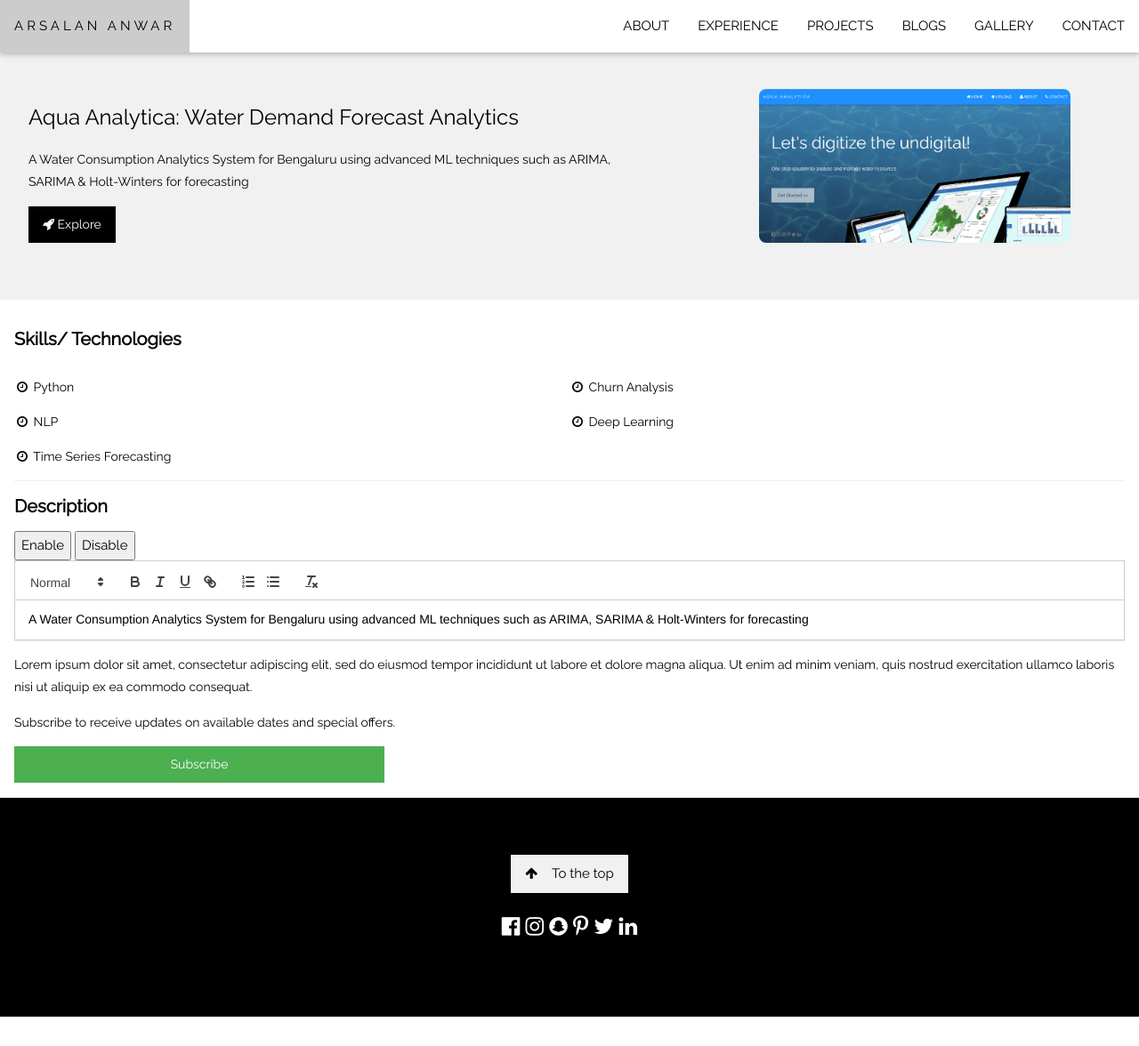
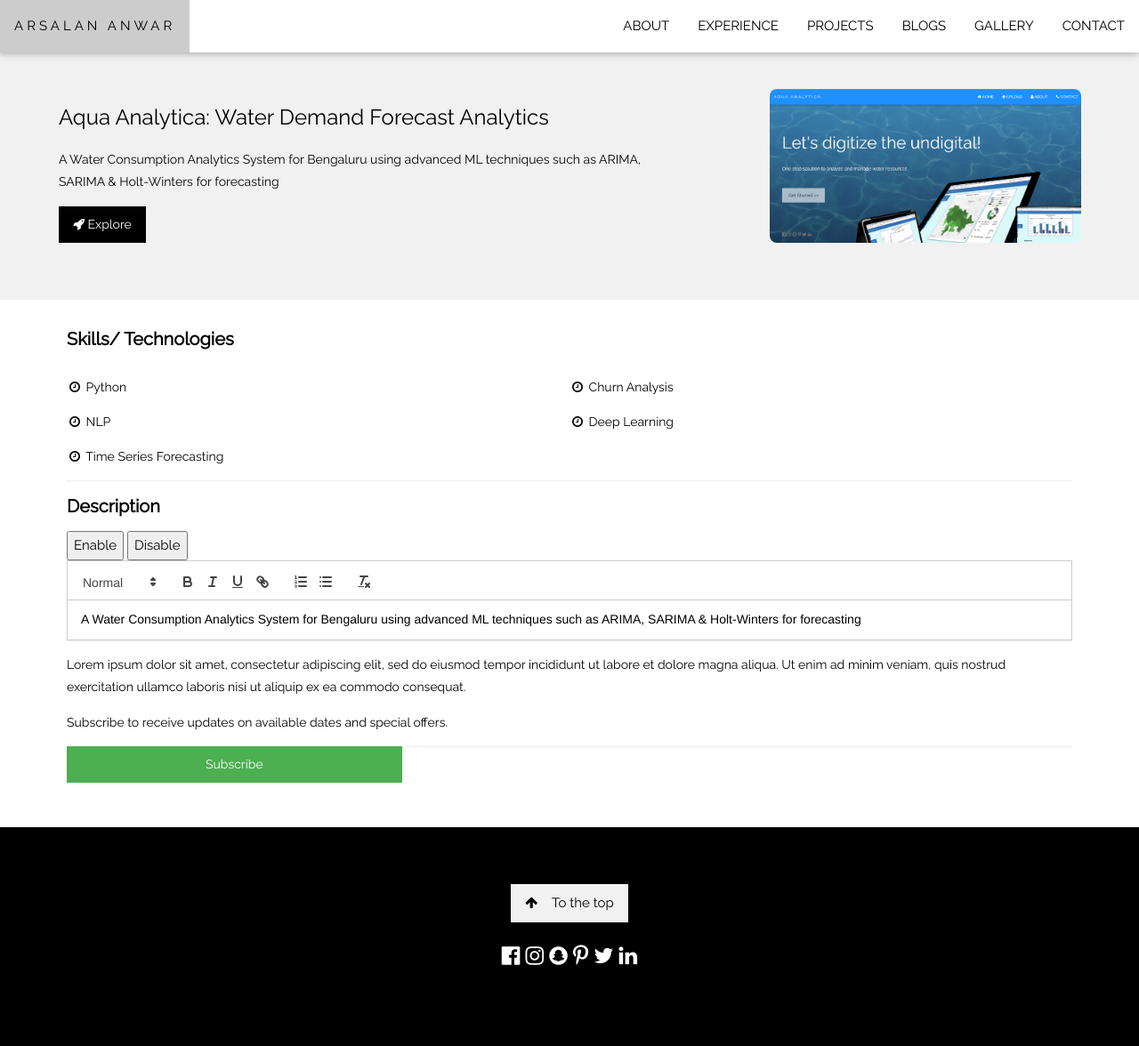
Before and after one commit to arsalananwar11/Arsalan-Portfolio, a Flask app: page /project/1 in a window 1280 px wide. Shown: the whole page at 89% size. Before the commit the page ends 1143 px from the top, so only its background shows below. Run offline with Flask 3, Linux system fonts and the light colour scheme; data comes from the database, SQL or seed files in the repository; some libraries are stand-ins or nearby versions.

Commit message:
Design updates done to the project dashboard view

```diff
--- a/templates/project_dashboard.html
+++ b/templates/project_dashboard.html
@@ -6,26 +6,26 @@
 <script src="https://cdn.quilljs.com/1.3.6/quill.js"></script>
 
 <div class="w3-main w3-white">
-    <div class="w3-container w3-light-grey" style="padding:100px 16px 50px 16px" id="project-brief">
+    <div class="w3-container w3-light-grey" style="padding:100px 16px 50px 50px" id="project-brief">
         <div class="w3-row-padding">
           <div class="w3-col m7">
             <h3>{{project[1]}}</h3>
             <p>
                 {{project[2]}}
             </p>
-            <p><a href="#work" class="w3-button w3-black"><i class="fa fa-rocket"></i> Explore</a></p>
+            <p><a href="{{project[4]}}" class="w3-button w3-black"><i class="fa fa-rocket"></i> Explore</a></p>
           </div>
           <div class="w3-col m1">
             <p></p>
           </div>
           <div class="w3-col m4">
-            <img class="w3-image w3-round-large" src="./../static/img/{{project[6]}}" alt="About" width="350" height="250">
+            <img class="w3-image w3-round-large" src="./../static/img/{{project[6]}}" alt="Project Cover" width="350">
           </div>
         </div>
       </div>
 
 
-    <div class="w3-container w3-padding-16">
+    <div class="w3-container" style="padding:16px 75px 50px 75px">
       <h4><strong>Skills/ Technologies</strong></h4>
       <div class="w3-row w3-large">
         <div class="w3-col s6">
@@ -54,8 +54,9 @@
         <p>Lorem ipsum dolor sit amet, consectetur adipiscing elit, sed do eiusmod tempor incididunt ut labore et dolore magna aliqua. Ut enim ad minim veniam, quis nostrud exercitation ullamco laboris nisi ut aliquip ex ea commodo consequat.</p>
         <p>Subscribe to receive updates on available dates and special offers.</p>
         <p><button class="w3-button w3-green w3-third" onclick="document.getElementById('subscribe').style.display='block'">Subscribe</button></p>
+        <hr>
     </div>
-    <hr>
+
 
 <!-- End page content -->
 </div>
```
